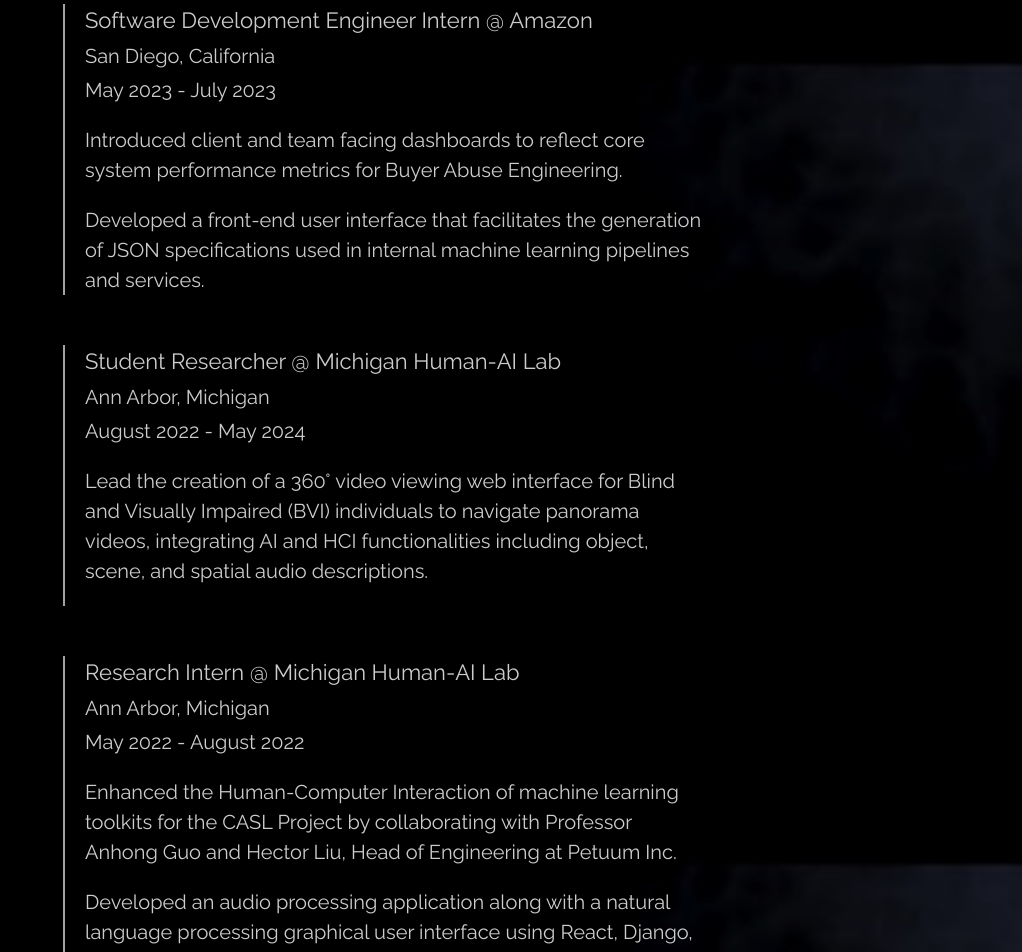
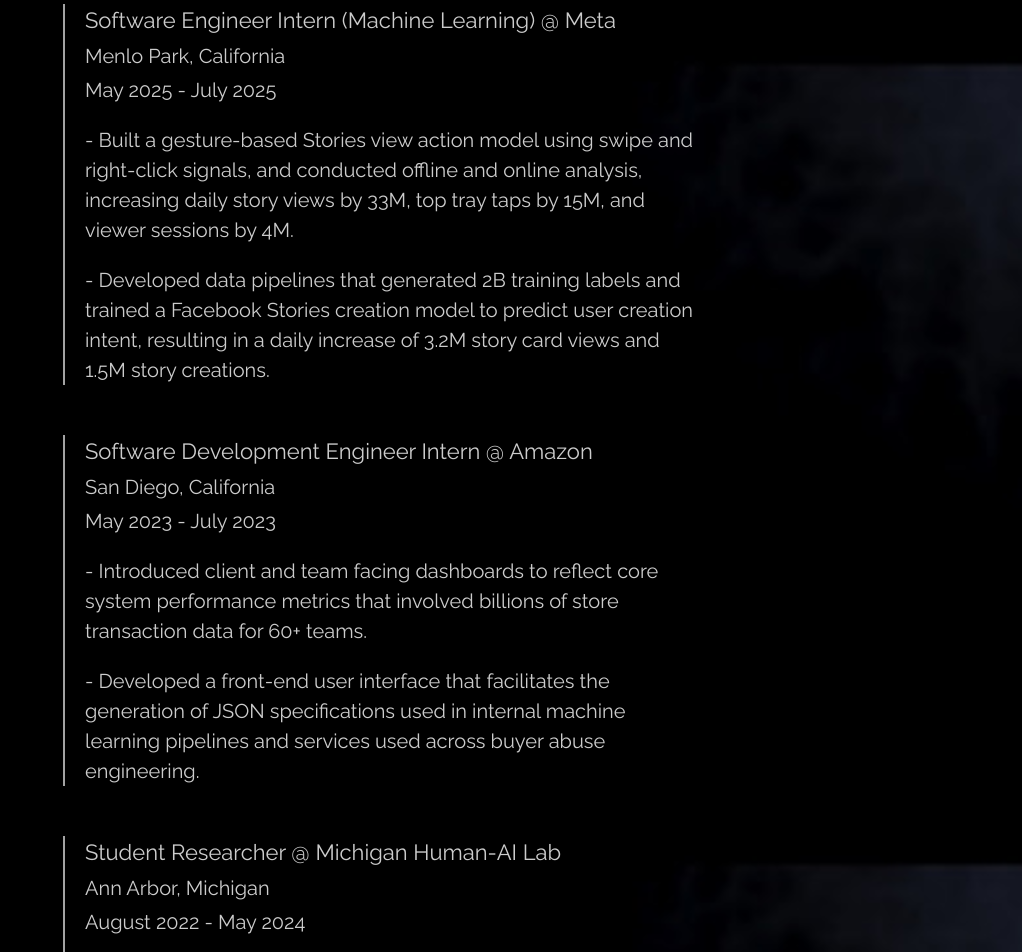
Before and after one commit to OscarSong2003/personalWebsite, a React (Create React App) app: page / in a window 1280 px wide. Shown: the part 2360-3312 px from the top of the page, without its empty margins (258-1280 px from the left). Built offline with nearby package versions, Linux system fonts and the light colour scheme.

Commit message:
updated experience

```diff
--- a/src/components/About.tsx
+++ b/src/components/About.tsx
@@ -27,7 +27,7 @@
                     Previously, I completed a B.S. in Computer Science with Honors at the
                     University of Michigan. </Text>
                     <Text my="20px" color="whiteAlpha.900" fontSize="20px">With a passion in
-                    Software Development and Machine Learning, I'm an Ex-Amazon Intern and student researcher at the Michigan Human-AI Lab.</Text>
+                    Software Development and Machine Learning, I'm an Ex-Meta, Amazon Intern and former researcher at the Michigan Human-AI Lab.</Text>
                     <Text my="20px" color="whiteAlpha.900" fontSize="20px">
                     I have experience with full-stack development, and am most adept working with the following languages and technologies:
                     </Text>
--- a/src/components/Experience.tsx
+++ b/src/components/Experience.tsx
@@ -12,16 +12,33 @@
         <Flex id="experience" direction="column" justifyContent="center" alignItems="center"
         width="100%" minHeight="900px" marginTop="300px" paddingTop="150px" mb="100px">
              <Heading mb={5} color="whiteAlpha.900" fontSize="5xl" className="animate-character3">Experience</Heading>
+
              <Flex mt={9} direction="column" justifyContent="left" alignItems="left"
+             width="50%" marginLeft="2px" borderLeft="2px" borderLeftWidth="2px" pl={5} borderColor="whiteAlpha.700">
+                <Text fontSize="22px" color="whiteAlpha.800">Software Engineer Intern (Machine Learning) @ Meta</Text>
+                <Text mt={1} fontSize="20px" color="whiteAlpha.800">Menlo Park, California</Text>
+                <Text mt={1} fontSize="20px" color="whiteAlpha.800">May 2025 - July 2025</Text>
+                <Text my={5} fontSize="20px" color="whiteAlpha.800">
+                - Built a gesture-based Stories view action model using swipe and right-click signals, and conducted offline and
+                online analysis, increasing daily story views by 33M, top tray taps by 15M, and viewer sessions by 4M.
+                </Text>
+                <Text fontSize="20px" color="whiteAlpha.800">
+                - Developed data pipelines that generated 2B training labels and trained a Facebook Stories creation model to
+                predict user creation intent, resulting in a daily increase of 3.2M story card views and 1.5M story creations.
+                </Text>
+            </Flex>
+
+             <Flex mt="50px" direction="column" justifyContent="left" alignItems="left"
              width="50%" marginLeft="2px" borderLeft="2px" borderLeftWidth="2px" pl={5} borderColor="whiteAlpha.700">
                 <Text fontSize="22px" color="whiteAlpha.800">Software Development Engineer Intern @ Amazon</Text>
                 <Text mt={1} fontSize="20px" color="whiteAlpha.800">San Diego, California</Text>
                 <Text mt={1} fontSize="20px" color="whiteAlpha.800">May 2023 - July 2023</Text>
                 <Text my={5} fontSize="20px" color="whiteAlpha.800">
-                    Introduced client and team facing dashboards to reflect core system performance metrics for Buyer Abuse Engineering.
+                    - Introduced client and team facing dashboards to reflect core system performance metrics that involved billions of store transaction data for 60+ teams.
                 </Text>
                 <Text fontSize="20px" color="whiteAlpha.800">
-                    Developed a front-end user interface that facilitates the generation of JSON specifications used in internal machine learning pipelines and services.
+                    - Developed a front-end user interface that facilitates the generation of JSON specifications used in internal machine learning pipelines
+                    and services used across buyer abuse engineering.
                 </Text>
             </Flex>
 
@@ -31,7 +48,7 @@
                 <Text mt={1} fontSize="20px" color="whiteAlpha.800">Ann Arbor, Michigan</Text>
                 <Text mt={1} fontSize="20px" color="whiteAlpha.800">August 2022 - May 2024</Text>
                 <Text my={5} fontSize="20px" color="whiteAlpha.800">
-                    Lead the creation of a 360° video viewing web interface for Blind and Visually Impaired (BVI) individuals to navigate panorama videos, integrating AI and HCI functionalities including object, scene, and spatial audio descriptions.
+                    - Lead the creation of a 360° video viewing web interface for Blind and Visually Impaired (BVI) individuals to navigate panorama videos, integrating AI and HCI functionalities including object, scene, and spatial audio descriptions.
                 </Text>
             </Flex>
 
@@ -42,12 +59,12 @@
                 <Text mt={1} fontSize="20px" color="whiteAlpha.800">May 2022 - August 2022</Text>
 
                 <Text my={5} fontSize="20px" color="whiteAlpha.800">
-                    Enhanced the Human-Computer Interaction of machine learning toolkits
+                    - Enhanced the Human-Computer Interaction of machine learning toolkits
                     for the CASL Project by collaborating with Professor Anhong Guo and Hector Liu,
                     Head of Engineering at Petuum Inc.</Text>
 
                 <Text fontSize="20px" color="whiteAlpha.800">
-                    Developed an audio processing application along with a natural language processing graphical
+                    - Developed an audio processing application along with a natural language processing graphical
                     user interface using React, Django, Forte, and Stave. Learn more in my projects section!
                 </Text>
              </Flex>
```
